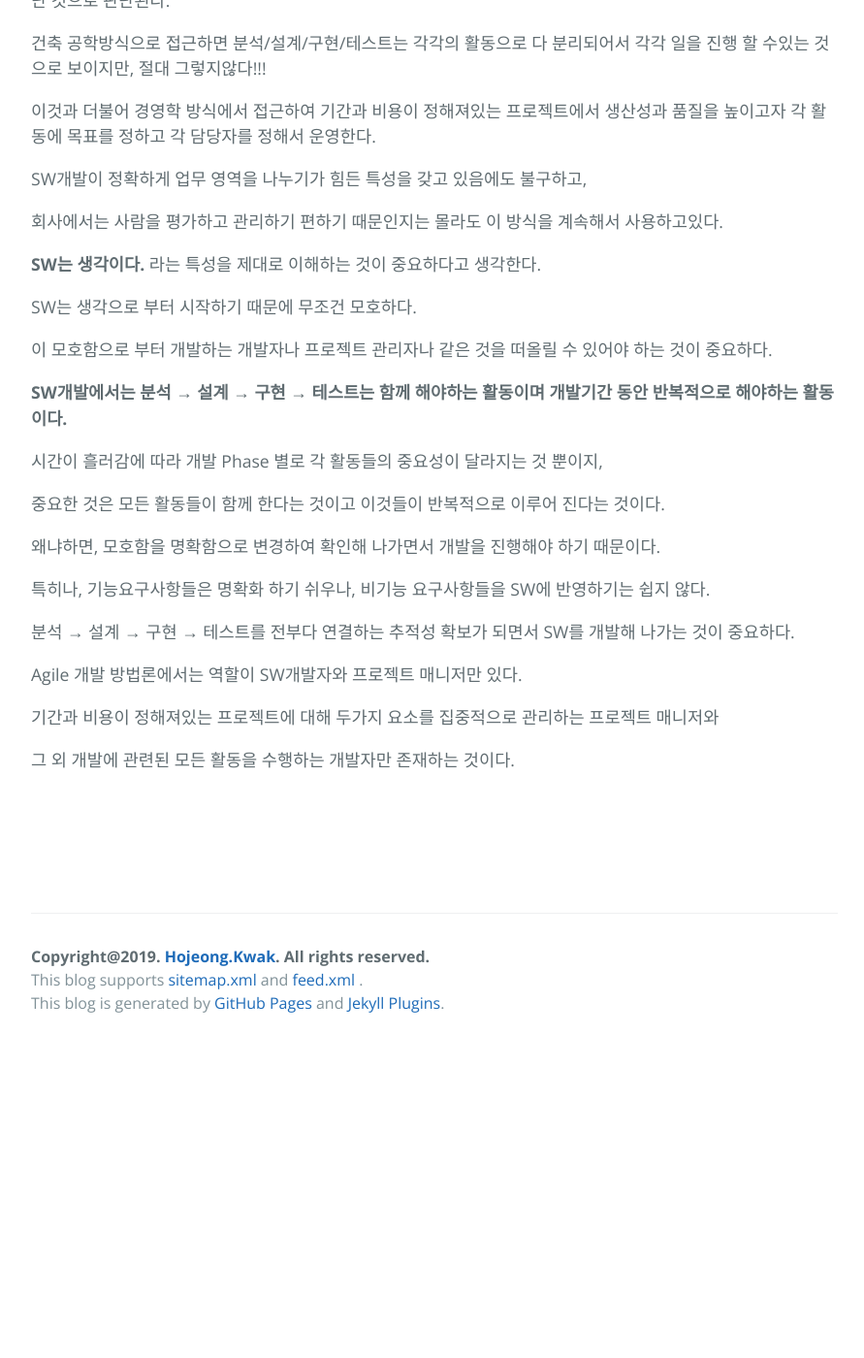
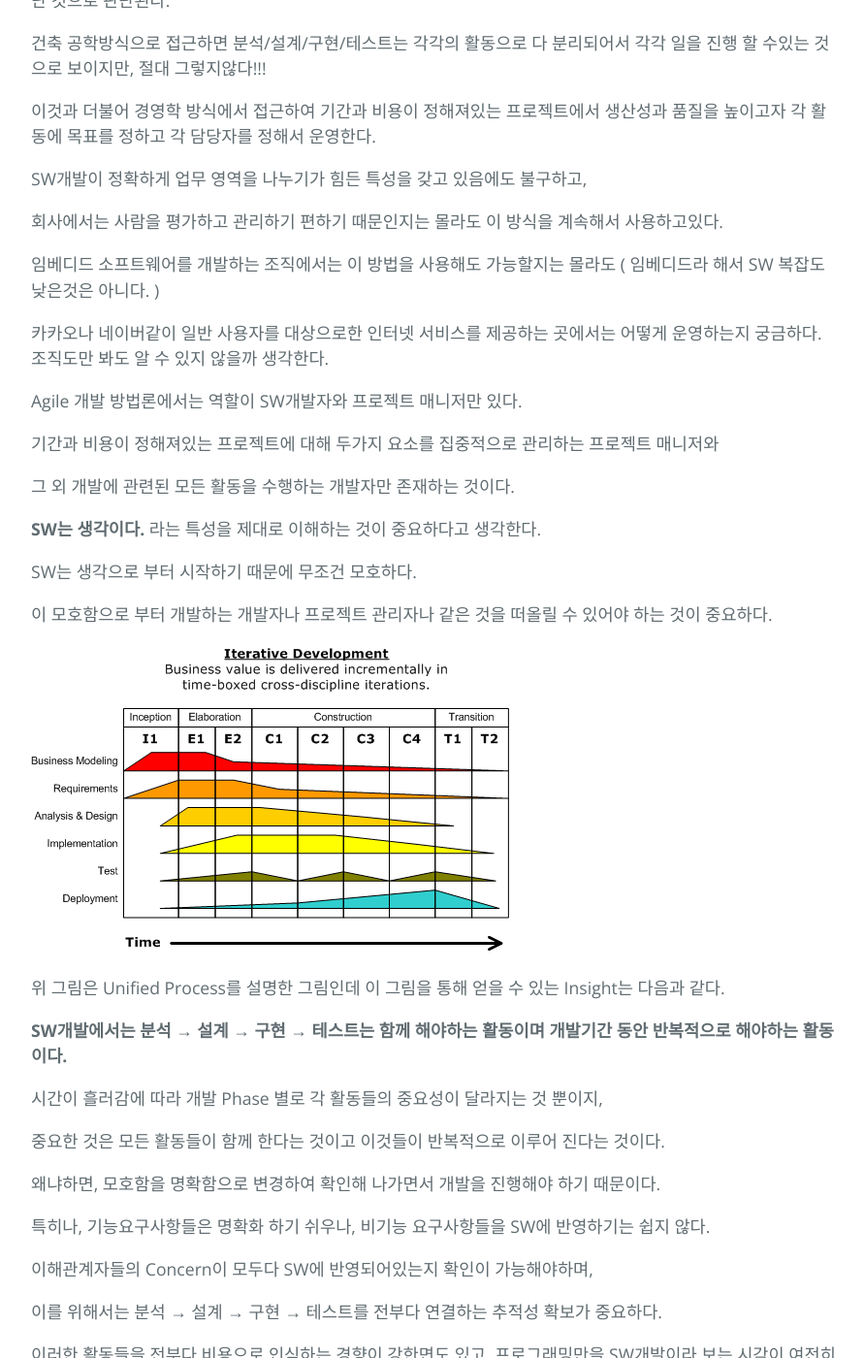
Before and after one commit to hojeong3709/hojeong3709.github.io, a Jekyll site: the page built from _posts/2019-04-15-SW-is-iteration.markdown, in a window 1280 px wide and 1400 px high, scrolled down 1079 px. Shown: the whole window at 97% size, without its empty margins (192-1083 px from the left). Built offline with Jekyll 4.4.1, drawn with Linux system fonts in a browser that asks for light colours; comment, search, counter and statistics services are not loaded; before the commit the page ends 2157 px from its top, so only the background shows below that; some of the changed text lies outside the part shown.

Commit message:
blog article update

```diff
--- a/_posts/2019-04-15-SW-is-iteration.markdown
+++ b/_posts/2019-04-15-SW-is-iteration.markdown
@@ -37,11 +37,25 @@ SW개발이 정확하게 업무 영역을 나누기가 힘든 특성을 갖고
 
 회사에서는 사람을 평가하고 관리하기 편하기 때문인지는 몰라도 이 방식을 계속해서 사용하고있다.
 
+임베디드 소프트웨어를 개발하는 조직에서는 이 방법을 사용해도 가능할지는 몰라도 ( 임베디드라 해서 SW 복잡도 낮은것은 아니다. )
+
+카카오나 네이버같이 일반 사용자를 대상으로한 인터넷 서비스를 제공하는 곳에서는 어떻게 운영하는지 궁금하다. 조직도만 봐도 알 수 있지 않을까 생각한다.
+
+Agile 개발 방법론에서는 역할이 SW개발자와 프로젝트 매니저만 있다.
+
+기간과 비용이 정해져있는 프로젝트에 대해 두가지 요소를 집중적으로 관리하는 프로젝트 매니저와
+
+그 외 개발에 관련된 모든 활동을 수행하는 개발자만 존재하는 것이다.
+
 **SW는 생각이다.** 라는 특성을 제대로 이해하는 것이 중요하다고 생각한다.
 
 SW는 생각으로 부터 시작하기 때문에 무조건 모호하다.
 
 이 모호함으로 부터 개발하는 개발자나 프로젝트 관리자나 같은 것을 떠올릴 수 있어야 하는 것이 중요하다.
+
+![Image Alt Unified Process](/img/up.png)
+
+위 그림은 Unified Process를 설명한 그림인데 이 그림을 통해 얻을 수 있는 Insight는 다음과 같다.
 
 **SW개발에서는 분석 → 설계 → 구현 → 테스트는 함께 해야하는 활동이며 개발기간 동안 반복적으로 해야하는 활동이다.**
 
@@ -53,10 +67,10 @@ SW는 생각으로 부터 시작하기 때문에 무조건 모호하다.
 
 특히나, 기능요구사항들은 명확화 하기 쉬우나, 비기능 요구사항들을 SW에 반영하기는 쉽지 않다.
 
-분석 → 설계 → 구현 → 테스트를 전부다 연결하는 추적성 확보가 되면서 SW를 개발해 나가는 것이 중요하다.
+이해관계자들의 Concern이 모두다 SW에 반영되어있는지 확인이 가능해야하며,
 
-Agile 개발 방법론에서는 역할이 SW개발자와 프로젝트 매니저만 있다.
+이를 위해서는 분석 → 설계 → 구현 → 테스트를 전부다 연결하는 추적성 확보가 중요하다.
 
-기간과 비용이 정해져있는 프로젝트에 대해 두가지 요소를 집중적으로 관리하는 프로젝트 매니저와
+이러한 활동들을 전부다 비용으로 인식하는 경향이 강한면도 있고, 프로그래밍만을 SW개발이라 보는 시각이 여전히 존재하기 때문에
 
-그 외 개발에 관련된 모든 활동을 수행하는 개발자만 존재하는 것이다.
+우리나라 기업들이 글로벌SW를 개발할 역량은 되지만 스스로 발목을 잡고 있는것이 아닌가 라는 생각이든다.
```
Also changed, not shown: img/up.png (added).
